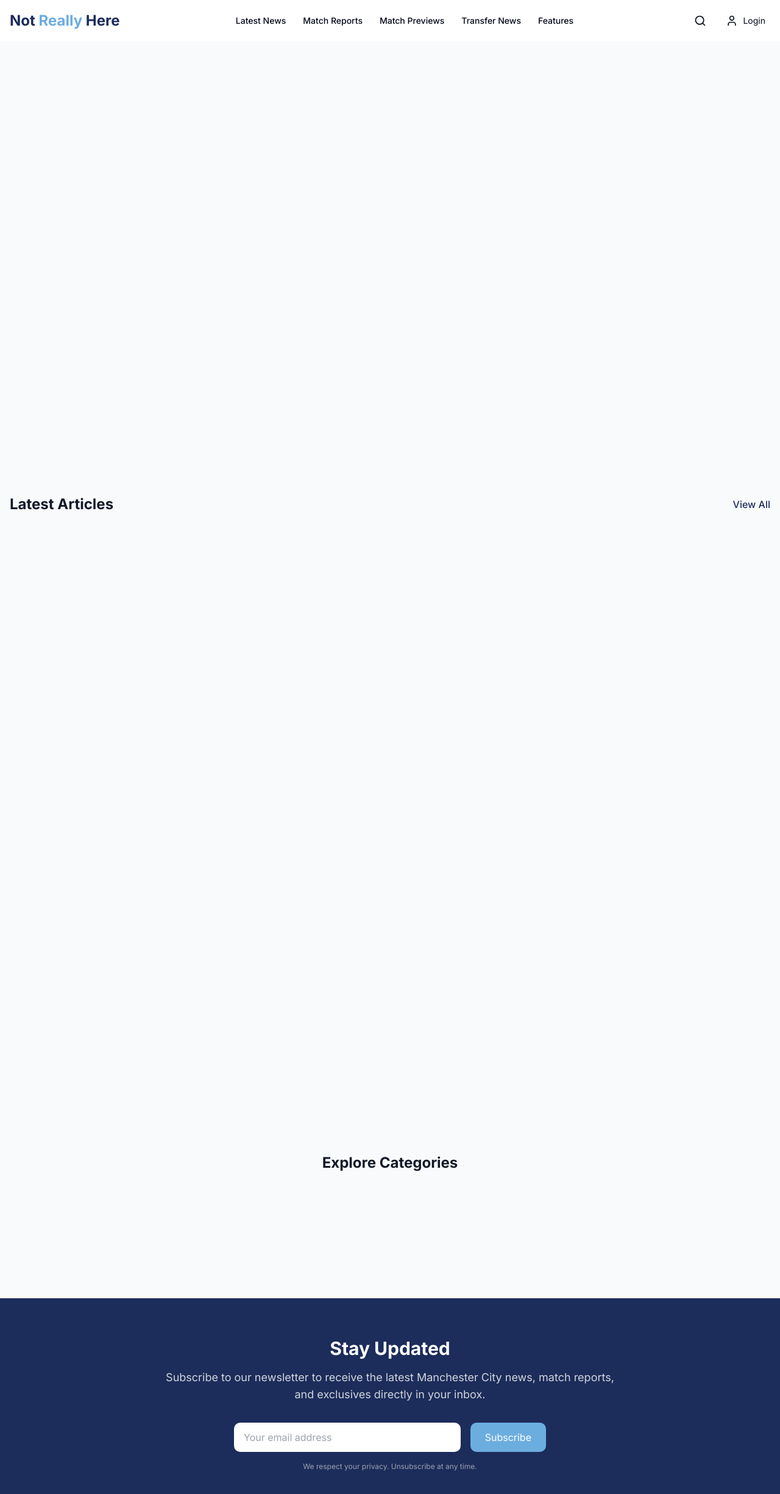
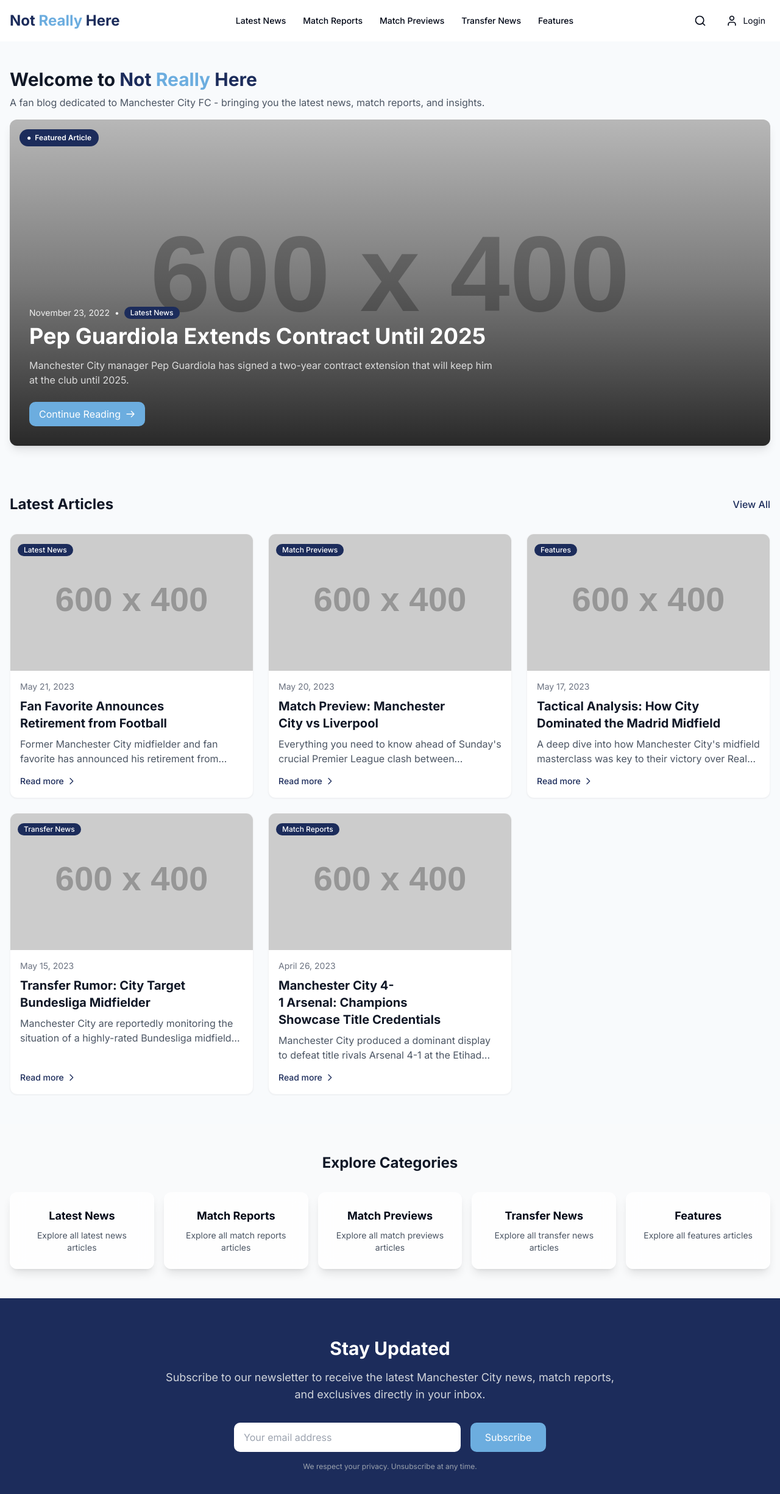
Before and after one commit to blueview13/not-really-here-blog, a React (Vite) app: page / in a window 1280 px wide. Shown: the top 2450 px of the page at 61% size. Built offline with nearby package versions, Linux system fonts and the light colour scheme.

Commit message:
Fix content disappearing on load
The content on the front page was briefly disappearing after the initial load.

```diff
--- a/src/index.css
+++ b/src/index.css
@@ -119,13 +119,11 @@
   .animate-fade-in {
     opacity: 0;
     animation: fade-in 0.5s ease-out forwards;
-    animation-fill-mode: forwards;
   }
 
   .animate-fade-up {
     opacity: 0;
     animation: fade-up 0.5s ease-out forwards;
-    animation-fill-mode: forwards;
   }
 
   .animate-delay-100 {
@@ -147,4 +145,37 @@
   .animate-delay-500 {
     animation-delay: 500ms;
   }
+
+  @keyframes fade-in {
+    0% {
+      opacity: 0;
+    }
+    100% {
+      opacity: 1;
+    }
+  }
+
+  @keyframes fade-up {
+    0% {
+      opacity: 0;
+      transform: translateY(10px);
+    }
+    100% {
+      opacity: 1;
+      transform: translateY(0);
+    }
+  }
+
+  .animate-pulse-soft {
+    animation: pulse-soft 2s infinite;
+  }
+
+  @keyframes pulse-soft {
+    0%, 100% {
+      opacity: 1;
+    }
+    50% {
+      opacity: 0.6;
+    }
+  }
 }
--- a/src/pages/Index.tsx
+++ b/src/pages/Index.tsx
@@ -21,7 +21,7 @@ const Index = () => {
 
       <main className="flex-grow pt-20">
         {/* Featured Post Section */}
-        <section className="my-8 px-4 max-w-7xl mx-auto animate-fade-in">
+        <section className="my-8 px-4 max-w-7xl mx-auto">
           <div className="mb-4">
             <h1 className="text-3xl font-bold text-gray-900">
               Welcome to <span className="text-city-navy">Not</span> <span className="text-city-sky">Really</span> <span className="text-city-navy">Here</span>
@@ -45,7 +45,7 @@ const Index = () => {
 
           <div className="grid grid-cols-1 md:grid-cols-2 lg:grid-cols-3 gap-6">
             {recentPosts.map((post, index) => (
-              <div key={post.id} className={`animate-fade-up animate-delay-${index * 100}`}>
+              <div key={post.id} className="opacity-100" style={{ animationDelay: `${index * 100}ms` }}>
                 <BlogCard post={post} />
               </div>
             ))}
@@ -61,8 +61,9 @@ const Index = () => {
               {['Latest News', 'Match Reports', 'Match Previews', 'Transfer News', 'Features'].map((category, index) => (
                 <Link
                   key={category}
-                  to={`/category/${category.toLowerCase().replace(' ', '-')}`}
-                  className={`glass-panel p-6 rounded-lg text-center hover:shadow-xl transition-all duration-300 animate-fade-up animate-delay-${index * 100}`}
+                  to={`/category/${category.toLowerCase().replace(/ /g, '-')}`}
+                  className="glass-panel p-6 rounded-lg text-center hover:shadow-xl transition-all duration-300"
+                  style={{ animationDelay: `${index * 100}ms` }}
                 >
                   <h3 className="font-bold text-lg mb-2">{category}</h3>
                   <p className="text-sm text-gray-600">
```
